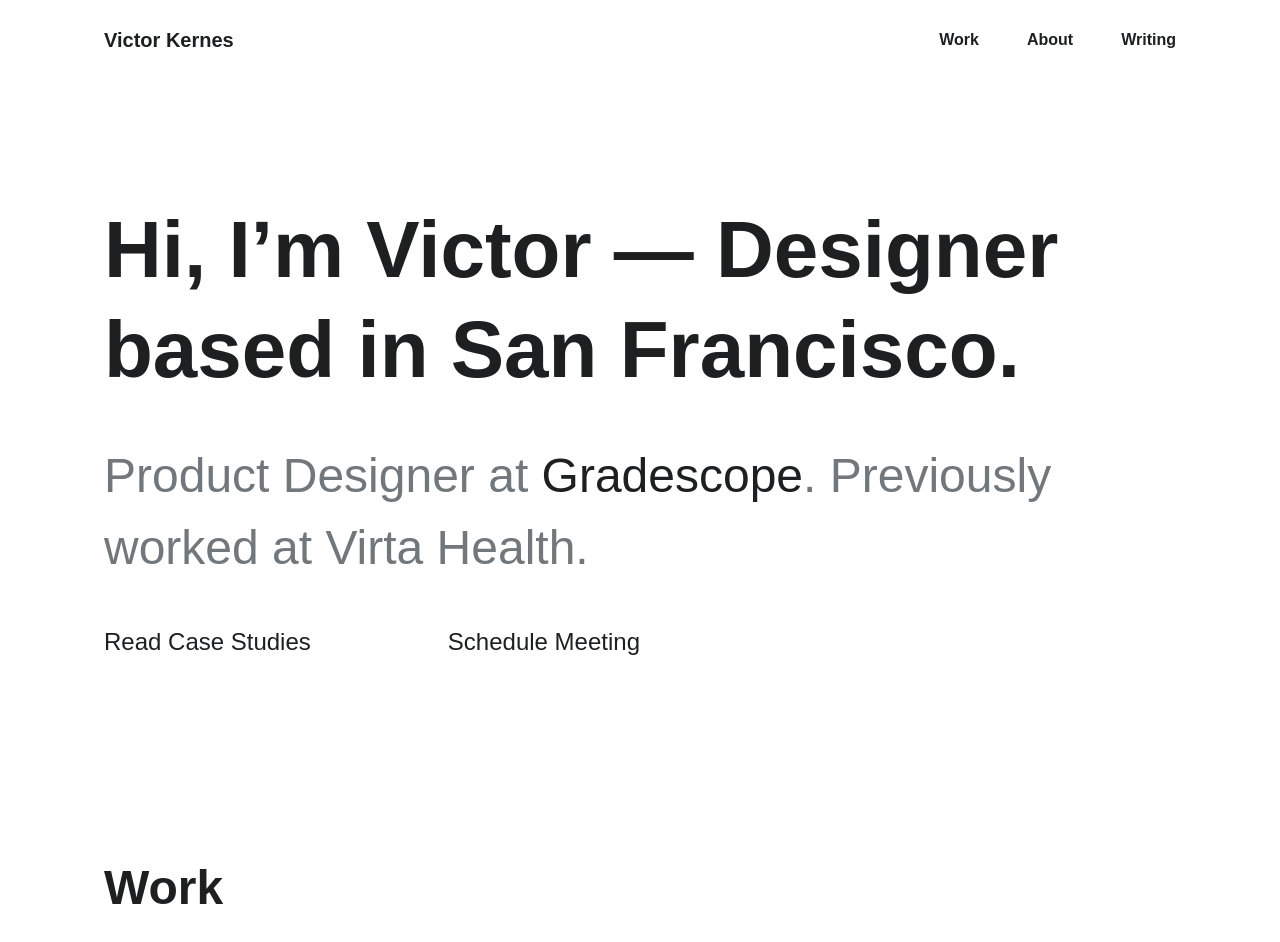
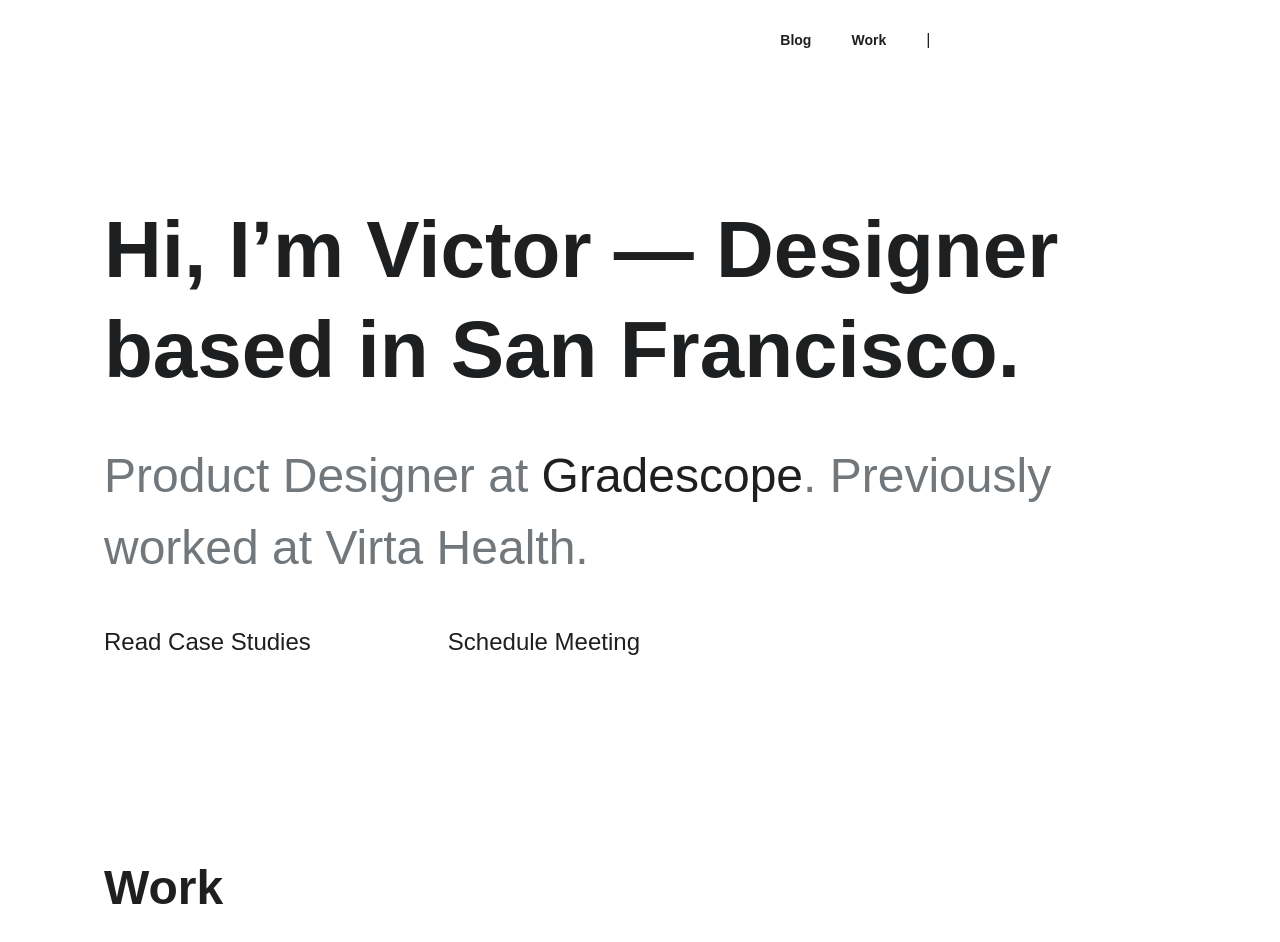
Before and after one commit to victorkernes/victor-kernes-next, a Next.js app: page / in a window 1280 px wide. Shown: the top 942 px of the page. Built offline with nearby package versions, Linux system fonts and the light colour scheme.

Commit message:
Adjusting Nav

```diff
--- a/components/Nav/Nav.module.css
+++ b/components/Nav/Nav.module.css
@@ -6,7 +6,7 @@
   z-index: 20;
 }
 .NavContainer {
-  max-width: 1072px;
+  max-width: 920px;
   margin: 0 auto;
   display: flex;
   align-items: center;
@@ -21,16 +21,15 @@
   text-align: left;
 }
 .HomeLink {
-  font-weight: 600;
   cursor: pointer;
-  text-decoration: none;
-  color: var(--nav-color);
+  fill: var(--nav-color);
 }
 .HomeLink:hover {
-  color: var(--nav-hover-color);
+  fill: var(--nav-hover-color);
 }
 .NavLink {
   font-weight: 600;
+  font-size: 14px;
   cursor: pointer;
   text-decoration: none;
   color: var(--nav-color);
@@ -38,25 +37,45 @@
 .NavLink:hover {
   color: var(--nav-hover-color);
 }
+.GetInTouch {
+  display: inline-block;
+  border: none;
+  padding: 12px 24px;
+  margin: 0;
+  text-decoration: none;
+  background: rgba(255, 255, 255, 0.05);
+  color: #ffffff;
+  font-size: 14px;
+  font-weight: 600;
+  border-radius: 8px;
+  cursor: pointer;
+  text-align: center;
+  transition: background 250ms ease-in-out,
+              transform 150ms ease;
+  -webkit-appearance: none;
+  -moz-appearance: none;
+}
 .NavLinksRight {
   display: inline-flex;
+  align-items: center;
   text-align: right;
   list-style: none;
 }
 .NavLinksRight li {
-  padding-right: 3rem;
+  padding-right: 2.5rem;
 }
 .NavLinksRight li:last-of-type {
   padding-right: 0;
 }
 .NavLinksLeft li {
-  padding-left: 3rem;
+  padding-left: 2.5rem;
 }
 .NavLinksLeft li:first-of-type {
   padding-left: 0;
 }
 .NavLinksLeft {
   display: inline-flex;
+  align-items: center;
   list-style: none;
 }
 @media (max-width: 720px) {
@@ -66,9 +85,9 @@
     padding-left: 1rem;
   }
   .HomeLink {
-    font-size: 1rem;
+    font-size: 14px;
   }
   .NavLink {
-    font-size: 1rem;
+    font-size: 14px;
   }
 }
--- a/components/Nav/index.js
+++ b/components/Nav/index.js
@@ -5,9 +5,9 @@
     <div className={styles.NavContainer}>
       <div className={styles.NavContainerLeft}>
         <ul className={styles.NavLinksLeft}>
-          <li className="f4 bold">
+          <li>
             <a href="/" alt="Home" className={styles.HomeLink}>
-              Victor Kernes
+              <img src="../static/victor-kernes.svg" alt="logo" />
             </a>
           </li>
         </ul>
@@ -15,22 +15,30 @@
       <div className={styles.NavContainerRight}>
         <ul className={styles.NavLinksRight}>
           <li>
+            <a
+              href="https://blog.victorkernes.com"
+              alt="Blog"
+              className={styles.NavLink}
+            >
+              Blog
+            </a>
+          </li>
+          <li>
             <a href="/#Work" alt="Work" className={styles.NavLink}>
               Work
             </a>
           </li>
           <li>
-            <a href="/about" alt="About" className={styles.NavLink}>
-              About
-            </a>
+            |
           </li>
           <li>
             <a
-              href="https://blog.victorkernes.com"
-              alt="Writing"
+              href="mailto:victorkernes@gmail.com"
+              alt="Get in touch"
+              target="_blank"
               className={styles.NavLink}
             >
-              Writing
+              <button className={styles.GetInTouch}>Get in touch</button>
             </a>
           </li>
         </ul>
--- /dev/null
+++ b/pages/blog/test-post.js
@@ -0,0 +1,3 @@
+export default function TestPost() {
+  return <h1>First Post</h1>;
+}
```
Also changed, not shown: public/static/victor-kernes.svg (added).
